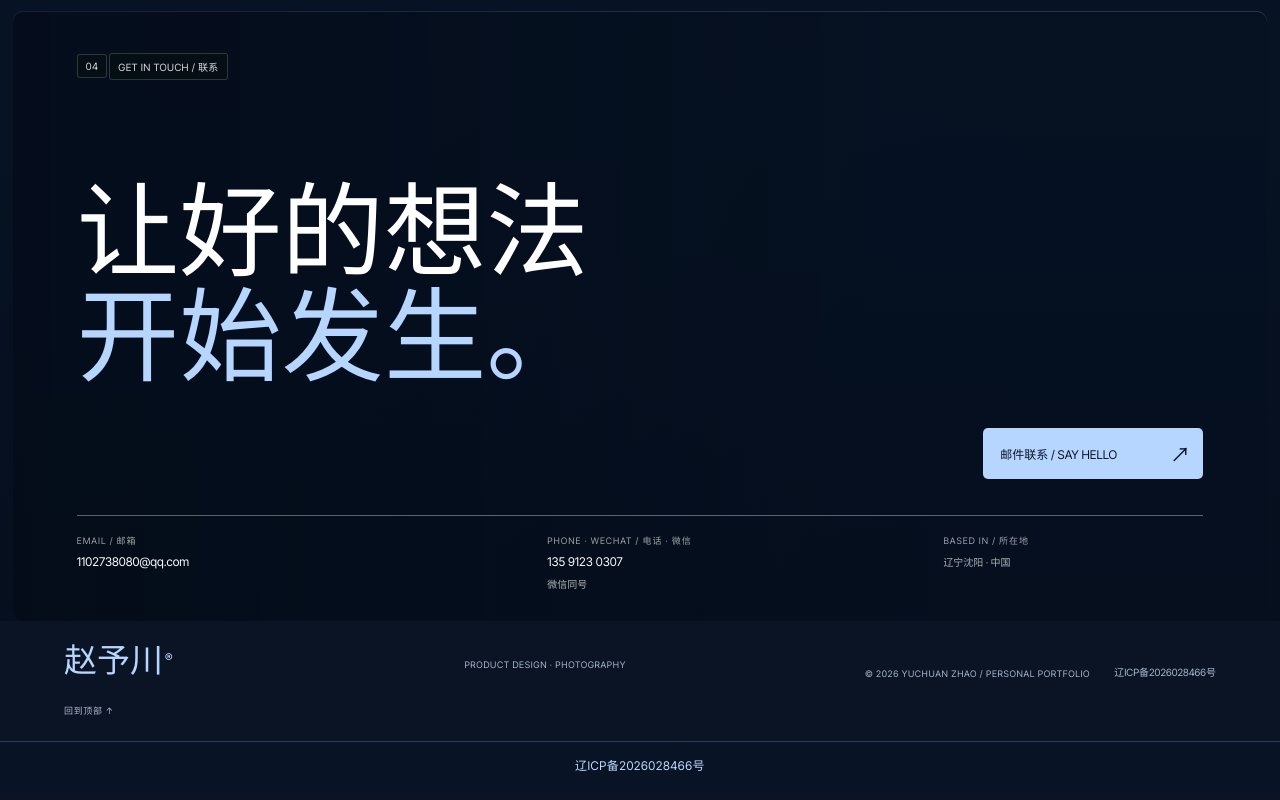
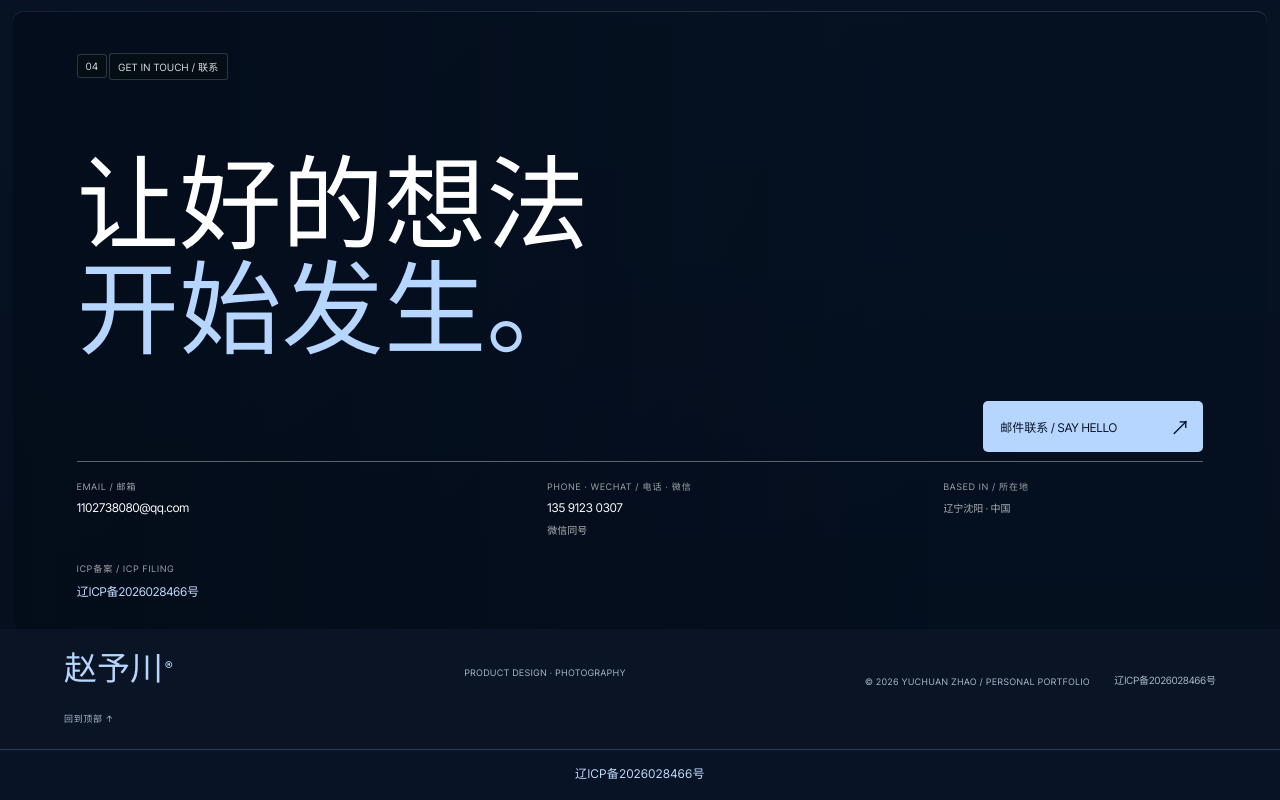
Before and after one commit to chuan0307/zhao-yuchuan-portfolio-v2, a plain HTML site: page index.html in a window 1280 px wide. Shown: the part 4159-4959 px from the top of the page. Drawn offline with nearby package versions, Linux system fonts and the light colour scheme.

Commit message:
Show ICP filing in contact section

```diff
--- a/index.html
+++ b/index.html
@@ -140,6 +140,7 @@
           <div><small>EMAIL / 邮箱</small><a href="mailto:1102738080@qq.com">1102738080@qq.com</a></div>
           <div><small>PHONE · WECHAT / 电话 · 微信</small><a href="tel:13591230307">135 9123 0307</a><span>微信同号</span></div>
           <div><small>BASED IN / 所在地</small><span>辽宁沈阳 · 中国</span></div>
+          <div class="contact-filing"><small>ICP备案 / ICP FILING</small><a href="https://beian.miit.gov.cn/" target="_blank" rel="noreferrer">辽ICP备2026028466号</a></div>
         </div>
       </div>
     </section>
--- a/portfolio.css
+++ b/portfolio.css
@@ -131,6 +131,7 @@ html,body { background:var(--bg); color:var(--ink); }
 .site-footer p,.site-footer small,.footer-top { color:#a9b8cd; }
 .filing-link { color:#a9b8cd; font-size:10px; }.filing-link:hover { color:#c1dcff; text-decoration:underline; }
 .filing-bar { padding:12px var(--pad) 18px; border-top:1px solid rgba(145,185,238,.25); background:#081326; text-align:center; }.filing-bar a { color:#c1dcff; font-size:12px; letter-spacing:.04em; }.filing-bar a:hover { color:#fff; text-decoration:underline; }
+.contact-filing a { color:#c1dcff; font-size:12px; }.contact-filing a:hover { color:#fff; text-decoration:underline; }
 .footer-name { color:#b6d5ff; }
 .detail,.shelf-home .detail { background:#101e34; color:#edf3fa; }
 .detail-header,.shelf-home .detail-header { background:rgba(10,23,42,.95); border-bottom:1px solid rgba(188,211,240,.16); }
```
